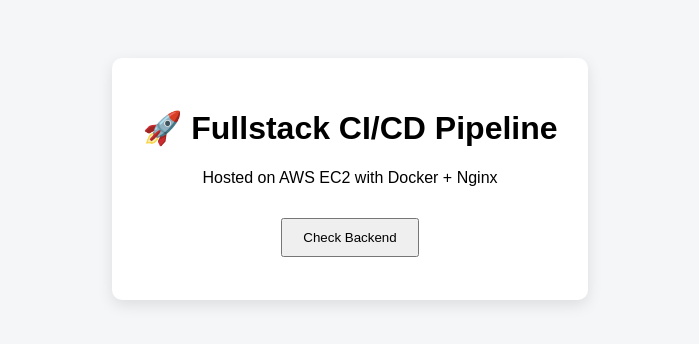
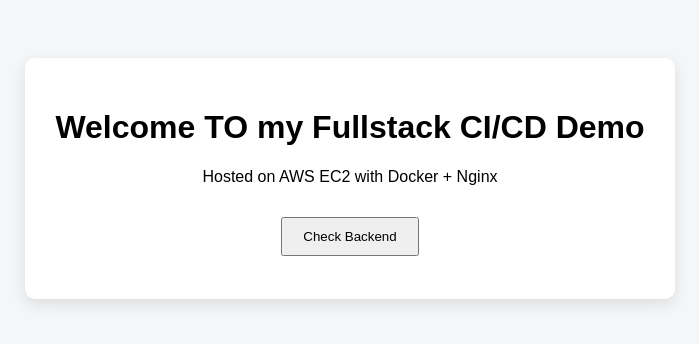
Before and after one commit to arief-MY/docker-aws-project, a plain HTML site: page frontend/index.html in a window 1280 px wide. Shown: the whole page, without its empty margins (290-989 px from the left). Drawn offline with Linux system fonts and the light colour scheme.

Commit message:
testing new ec2

```diff
--- a/frontend/index.html
+++ b/frontend/index.html
@@ -26,7 +26,7 @@
 <body>
 
   <div class="card">
-    <h1>🚀 Fullstack CI/CD Pipeline</h1>
+    <h1>Welcome TO my Fullstack CI/CD Demo</h1>
     <p>Hosted on AWS EC2 with Docker + Nginx</p>
     <button onclick="checkHealth()">Check Backend</button>
     <pre id="output"></pre>
```
